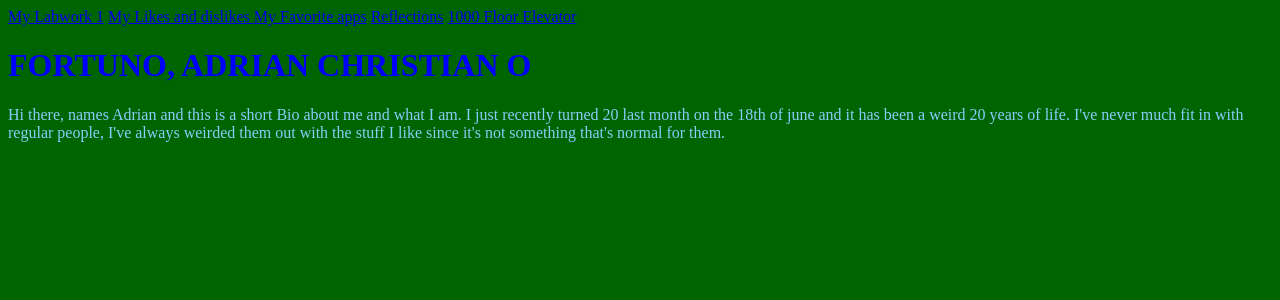
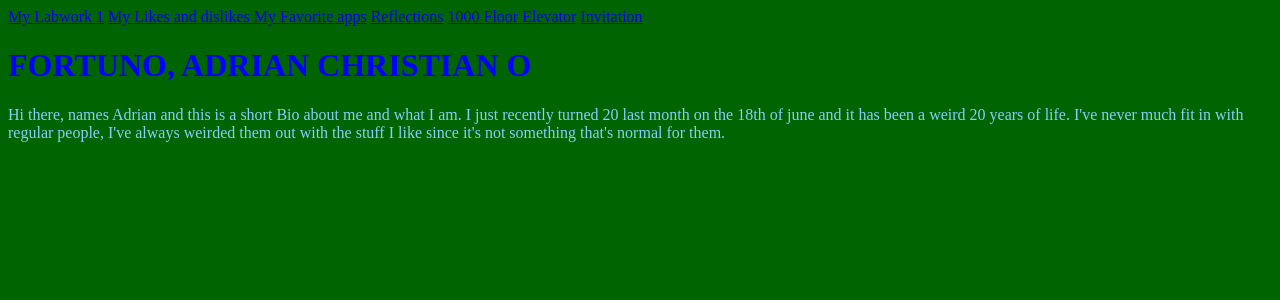
Before and after one commit to Xedris/Userdes1, a PHP site: page / in a window 1280 px wide. Shown: the top 300 px of the page. Run offline with PHP 8.4, Linux system fonts and the light colour scheme.

Commit message:
Update index.php

```diff
--- a/index.php
+++ b/index.php
@@ -6,6 +6,7 @@
 <a href="Activity2.php">My Favorite apps</a>
 <a href="Reflections.php">Reflections</a>
 <a href="Activity3.php">1000 Floor Elevator</a>
+<a href="Activity-7.php">Invitation</a>
 
 <style>
 
```
